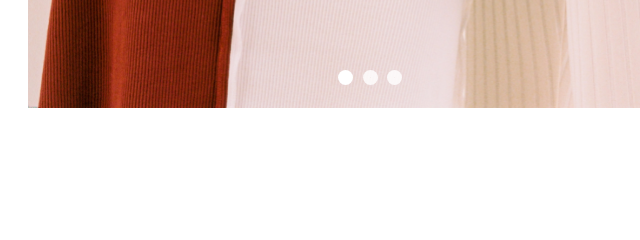
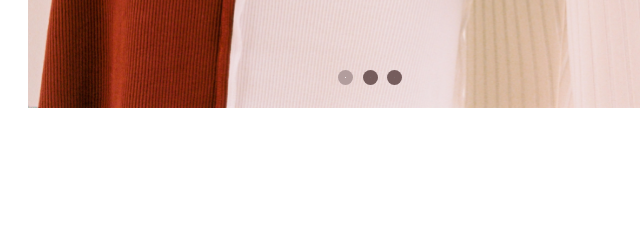
Before and after one commit to LecsNI/I-N-T-E-R-V-I-E-W, a plain HTML site: page index.html in a window 1280 px wide. Shown: the part 5381-5621 px from the top of the page, 640-1280 px from the left. Drawn offline with Linux system fonts and the light colour scheme; files whose address does not match are found by name.

Commit message:
Update style.css

```diff
--- a/css/style.css
+++ b/css/style.css
@@ -726,8 +726,8 @@ h1, h2, h3, h4, h5, h6 {
   cursor: pointer;
   margin: 0 3px;
   border-radius: 50%;
-  border: 7px solid rgba(255, 255, 255, 0.55);
-  background-color: rgba(255, 255, 255, 0.55);
+  border: 7px solid rgba(116, 78, 78, 0.55);
+  background-color: rgba(26, 25, 25, 0.55);
 }
 
 .orid_chal .orid_chal_right #slaid1:checked ~ .kadoves label[for="slaid1"] {
```
